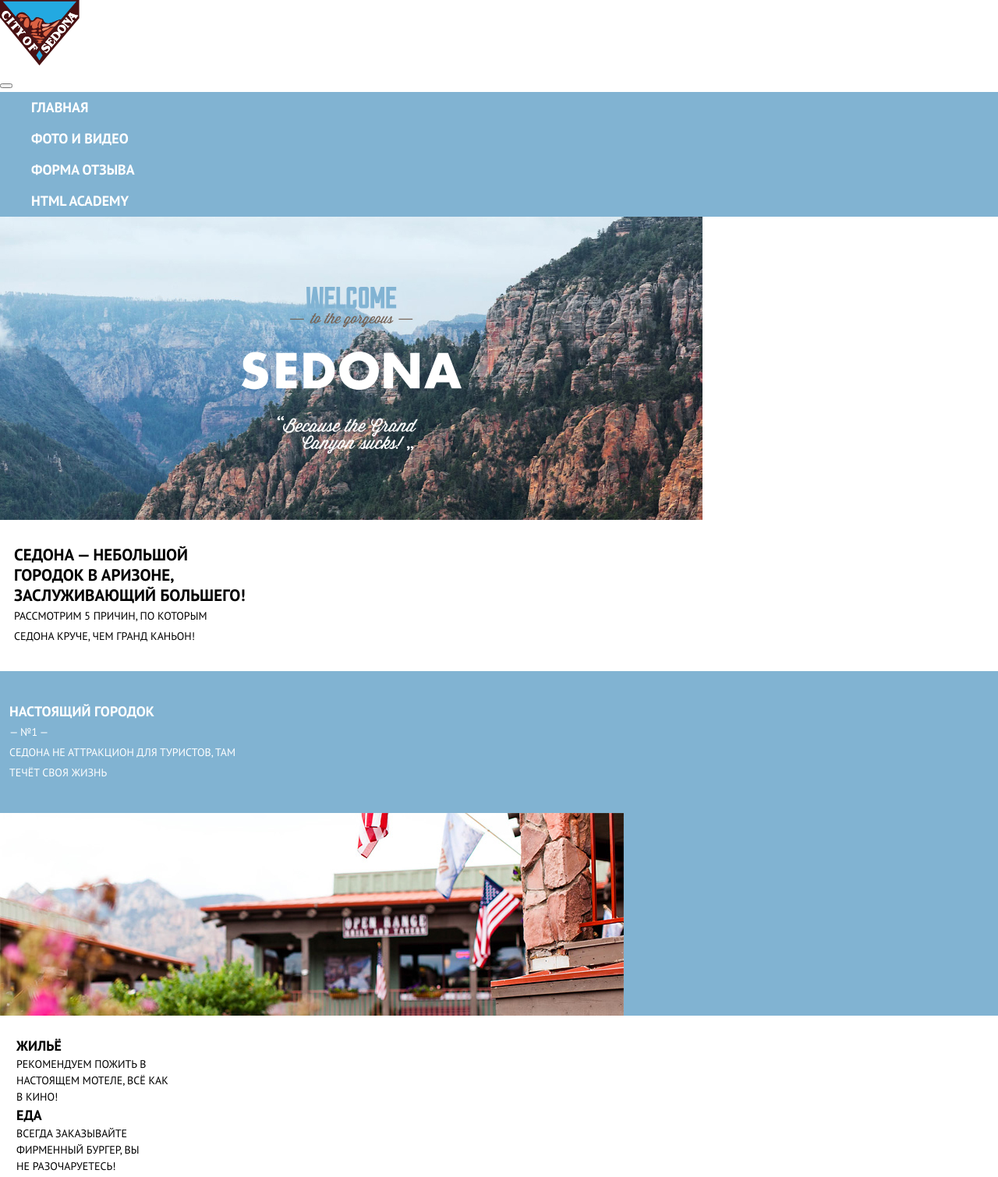
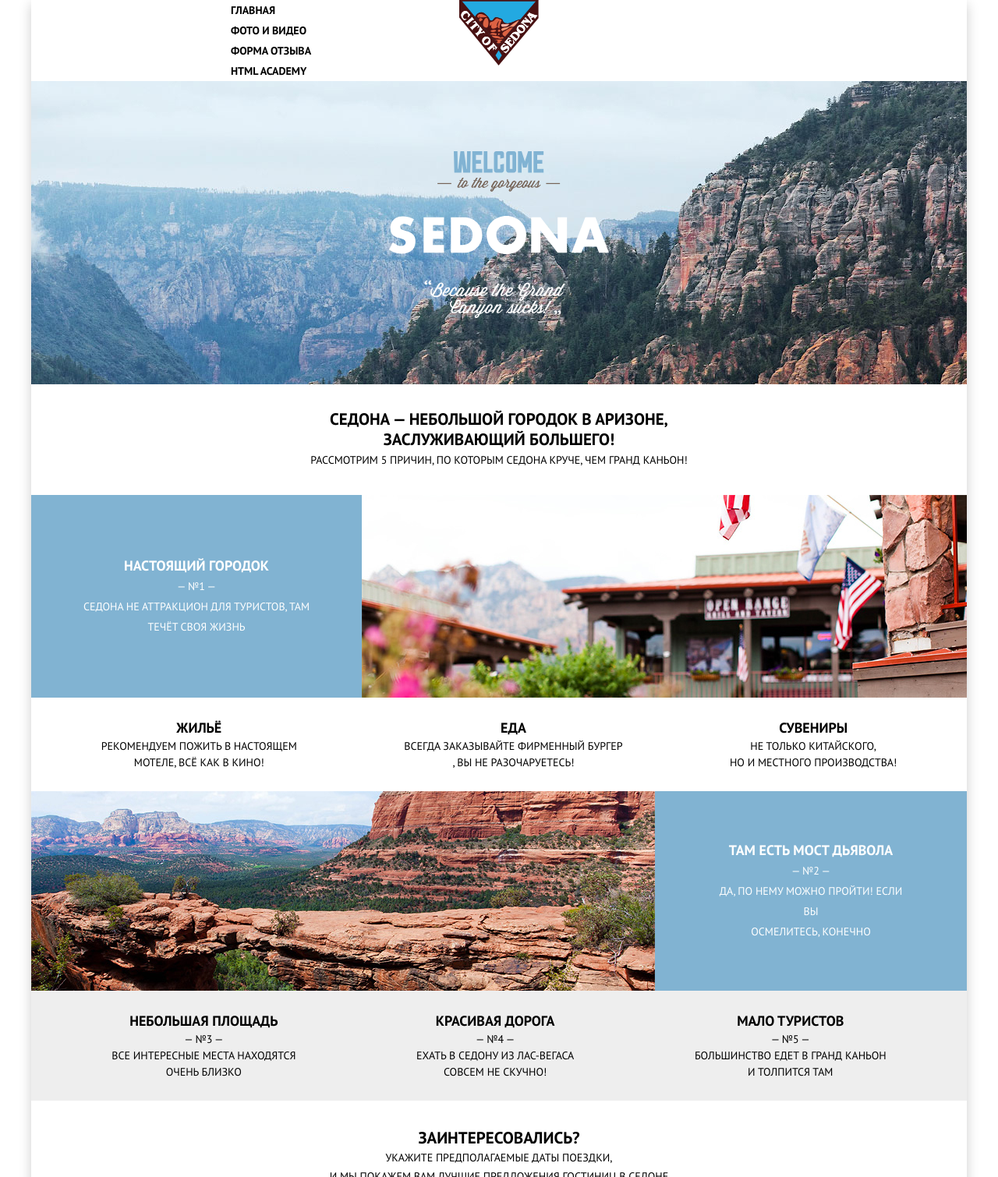
Before and after one commit to kaiere/1257821-sedona-22, a website: page source/index.html in a window 1280 px wide. Shown: the top 1510 px of the page at 78% size. Drawn offline with nearby package versions, Linux system fonts and the light colour scheme; files that its build step writes are made by us from their sources.

Commit message:
Добавили адаптивные сетки для главной страницы + небольшие коррективы

```diff
--- a/source/index.html
+++ b/source/index.html
@@ -2,6 +2,7 @@
 <html class="page" lang="ru">
   <head>
     <meta charset="utf-8">
+    <meta name="viewport" content="width=device-width, initial-scale=1">
     <title>HTML Academy: Седона</title>
     <link href="css/style.css" rel="stylesheet">
   </head>
@@ -42,8 +43,8 @@
       <section class="introduction">
         <h2 class="visually-hidden">Почему Седона</h2> <!--Смысловой заголовок секции, потом скроем-->
         <div class="introduction__wrapper">
-          <h3 class="introduction__header">Седона — небольшой<br> городок в Аризоне,<br> заслуживающий большего!</h3>
-          <p class="introduction__text">Рассмотрим 5 причин, по которым<br> Седона круче, чем гранд каньон!</p>
+          <h3 class="introduction__header">Седона — небольшой городок в Аризоне,<br> заслуживающий большего!</h3>
+          <p class="introduction__text">Рассмотрим 5 причин, по которым Седона круче, чем гранд каньон!</p>
         </div>
       </section>
 
@@ -64,15 +65,15 @@
         <ul class="features__list"> <!--В мобильной версии пункт с едой идет самым последним. В планшетной и комп - вторым, оставила порядок как в них-->
           <li class="features__item features-house"> <!--Доп класс для иконки-->
             <h3 class="features__header">Жильё</h3>
-            <p class="features__text">Рекомендуем пожить в<br> настоящем мотеле, всё как<br> в кино!</p>
+            <p class="features__text">Рекомендуем пожить в настоящем<br> мотеле, всё как в кино!</p>
           </li>
           <li class="features__item features-food"> <!--Доп класс для иконки-->
             <h3 class="features__header">Еда</h3>
-            <p class="features__text">Всегда заказывайте<br> фирменный бургер, вы<br> не разочаруетесь!</p>
+            <p class="features__text">Всегда заказывайте фирменный бургер<br>, вы не разочаруетесь!</p>
           </li>
           <li class="features__item features-gifts"> <!--Доп класс для иконки-->
             <h3 class="features__header">Сувениры</h3>
-            <p class="features__text">Не только китайского, но и<br> местного производства!</p>
+            <p class="features__text">Не только китайского,<br> но и местного производства!</p>
           </li>
         </ul>
         </div>
@@ -115,14 +116,16 @@
       <section class="hotel-search">
         <div class="hotel-search__wrapper">
           <h2 class="hotels-search__header">Заинтересовались?</h2>
-          <p class="hotels-search__text">Укажите предполагаемые даты<br> поездки, и мы покажем вам лучшие<br> предложения гостиниц в Седоне</p>
+          <p class="hotels-search__text">Укажите предполагаемые даты поездки,<br> и мы покажем вам лучшие предложения гостиниц в Седоне</p>
         </div>
+        <div class="button__wrapper">
          <button class="hotel-search__button" type="button">Найти гостиницу</button>
+        </div>
       </section>
 
       <section class="map">
         <h2 class="visually-hidden">Карта города</h2> <!--Смысловой заголовок секции, потом скроем-->
-        <img class="map__image" src="img/map-mobile.jpg" width="320" height="350" alt="Карта расположения города">
+        <div class="map__image"></div>
       </section>
     </main>
 
--- a/source/sass/colors.scss
+++ /dev/null
@@ -1,5 +0,0 @@
-$basic-white: #ffffff;
-$basic-blue: #81b3d2;
-$basic-black: #000000;
-$basic-light-grey: #eeeeee;
-$form-light-grey: #f2f2f2;
--- a/source/sass/features.scss
+++ b/source/sass/features.scss
@@ -2,6 +2,10 @@
   list-style-type: none;
   margin: 0;
   padding: 0;
+}
+
+.features__item {
+  margin: auto;
 }
 
 .features__wrapper {
@@ -27,3 +31,14 @@
   text-transform: uppercase;
   margin: 0;
 }
+
+@media (min-width: $tablet-width) {
+  .features__list {
+    display: flex;
+    justify-content: space-between;
+  }
+
+  .features__item {
+    text-align: center;
+  }
+}
--- a/source/sass/first-reason.scss
+++ b/source/sass/first-reason.scss
@@ -15,6 +15,7 @@
   line-height: 26px;
   text-transform: uppercase;
   margin: 0;
+  text-align: center;
 }
 
 .first-reason__number,
@@ -26,10 +27,35 @@
   line-height: 26px;
   text-transform: uppercase;
   margin: 0;
+  text-align: center;
 }
 
 .first-reason__image {
-  background-image: url("../img/photo-city1.jpg");
+  background-image: url("../img/photo-city-1.jpg");
   background-repeat: no-repeat;
   min-height: 260px;
 }
+
+@media (min-width: $tablet-width) {
+  .first-reason {
+    min-width: 768px;
+    display: grid;
+    grid-template-columns: 1fr 2fr;
+  }
+
+  .first-reason__wrapper {
+    width: 256px;
+    margin: auto;
+  }
+}
+
+@media (min-width: $desktop-width) {
+  .first-reason {
+    min-width: 1200px;
+  }
+
+  .first-reason__wrapper {
+    width: 400px;
+    margin: auto;
+  }
+}
--- a/source/sass/footer.scss
+++ b/source/sass/footer.scss
@@ -27,3 +27,10 @@
   text-transform: uppercase;
   margin: 0;
 }
+
+@media (min-width: $tablet-width) {
+  .page-footer__wrapper {
+    display: flex;
+    justify-content: space-between;
+  }
+}
--- a/source/sass/global.scss
+++ b/source/sass/global.scss
@@ -7,6 +7,7 @@
   line-height: 26px;
   font-weight: 700;
   color: $basic-black;
+  min-width: 320px;
 }
 
 a {
@@ -20,3 +21,11 @@ a {
   height: 1px;
   margin: -1px;
 }
+
+@media (min-width: $desktop-width) {
+  .page__body {
+    width: 1200px;
+    margin: 0 auto;
+    box-shadow: 0 5px 15px $basic-shadow;
+  }
+}
--- a/source/sass/hotel-search.scss
+++ b/source/sass/hotel-search.scss
@@ -10,6 +10,7 @@
   line-height: 26px;
   text-transform: uppercase;
   margin: 0;
+  text-align: center;
 }
 
 .hotels-search__text {
@@ -20,6 +21,12 @@
   line-height: 24px;
   text-transform: uppercase;
   margin: 0;
+  text-align: center;
+}
+
+.button__wrapper {
+  display: flex;
+  justify-content: center;
 }
 
 .hotel-search__button {
@@ -36,3 +43,9 @@
   border-color: transparent;
   margin: 35px 20px;
 }
+
+@media (min-width: $tablet-width) {
+  .hotel-search__button {
+    width: 458px;
+  }
+}
--- a/source/sass/introduction.scss
+++ b/source/sass/introduction.scss
@@ -10,6 +10,7 @@
   line-height: 26px;
   text-transform: uppercase;
   margin: 0;
+  text-align: center;
 }
 
 .introduction__text {
@@ -20,4 +21,5 @@
   line-height: 26px;
   text-transform: uppercase;
   margin: 0;
+  text-align: center;
 }
--- a/source/sass/last-reasons.scss
+++ b/source/sass/last-reasons.scss
@@ -12,6 +12,10 @@
   padding: 0;
 }
 
+.last-reasons__item {
+  margin: auto;
+}
+
 .last-reasons__header {
   font-family: "PT Sans Bold", "Arial", sans-serif;
   font-style: normal;
@@ -20,6 +24,7 @@
   line-height: 26px;
   text-transform: uppercase;
   margin: 0;
+  text-align: center;
 }
 
 .last-reasons__number,
@@ -31,4 +36,12 @@
   line-height: 21px;
   text-transform: uppercase;
   margin: 0;
+  text-align: center;
 }
+
+@media (min-width: $tablet-width) {
+  .last-reasons__list {
+    display: flex;
+    justify-content: space-between;
+  }
+}
--- /dev/null
+++ b/source/sass/map.scss
@@ -0,0 +1,19 @@
+.map__image {
+  background-image: url("../img/map-desktop.jpg");
+  background-repeat: no-repeat;
+  min-height: 350px;
+}
+
+@media (min-width: $tablet-width) {
+  .map__image {
+    min-width: 768px;
+  }
+}
+
+@media (min-width: $desktop-width) {
+  .map__image {
+    background-image: url("../img/map-desktop.jpg");
+    background-repeat: no-repeat;
+    min-width: 1200px;
+  }
+}
--- a/source/sass/page-header.scss
+++ b/source/sass/page-header.scss
@@ -1,9 +1,17 @@
-.page__header {
+.page-header {
   background-color: $basic-white;
+  display: flex;
+  flex-direction: column;
+}
+
+.page-header__logo {
+  position: relative;
+  order: 2;
 }
 
 .main-nav__wrapper {
   background-color: $basic-blue;
+  min-width: 320px;
 }
 
 .main-nav__list {
@@ -20,3 +28,35 @@
   line-height: 40px;
   text-transform: uppercase;
 }
+
+@media (min-width: $tablet-width) {
+  .page-header__logo {
+    position: absolute;
+    left: 50%;
+    top: 0%;
+    transform: translateX(-50%);
+    z-index: 1;
+  }
+
+  .main-nav__wrapper {
+    display: flex;
+    justify-content: space-between;
+    width: 768px;
+    margin: 0 auto;
+    background-color: $basic-white;
+  }
+
+  .main-nav__link {
+    color: $basic-black;
+    font-family: "PT Sans Bold", "Arial", sans-serif;
+    font-style: normal;
+    font-weight: 700;
+    font-size: 14px;
+    line-height: 26px;
+    text-transform: uppercase;
+  }
+
+  .main-nav__toogle {
+    display: none;
+  }
+}
--- a/source/sass/second-reason.scss
+++ b/source/sass/second-reason.scss
@@ -15,6 +15,7 @@
   line-height: 26px;
   text-transform: uppercase;
   margin: 0;
+  text-align: center;
 }
 
 .second-reason__number,
@@ -26,10 +27,41 @@
   line-height: 26px;
   text-transform: uppercase;
   margin: 0;
+  text-align: center;
 }
 
 .second-reason__image {
   background-image: url("../img/photo-bridge1.jpg");
   background-repeat: no-repeat;
-  min-height: 260px;
+  min-height: 256px;
 }
+
+@media (min-width: $tablet-width) {
+  .second-reason {
+    min-width: 768px;
+    display: grid;
+    grid-template-columns: 2fr 1fr;
+  }
+
+  .second-reason__image {
+    grid-column: 1;
+    grid-row: 1;
+  }
+
+  .second-reason__wrapper {
+    grid-column: 2;
+    width: 256px;
+    margin: auto;
+  }
+}
+
+@media (min-width: $desktop-width) {
+  .second-reason {
+    min-width: 1200px;
+  }
+
+  .first-reason__wrapper {
+    width: 400px;
+    margin: auto;
+  }
+}
--- a/source/sass/style.scss
+++ b/source/sass/style.scss
@@ -1,6 +1,6 @@
 // Global
 
-@import "../sass/colors.scss";
+@import "../sass/variables.scss";
 @import "../sass/fonts.scss";
 @import "../sass/global.scss";
 
@@ -18,6 +18,7 @@
 @import "../sass/second-reason.scss";
 @import "../sass/last-reasons.scss";
 @import "../sass/hotel-search.scss";
+@import "../sass/map.scss";
 
 // Blocks (form)
 
--- /dev/null
+++ b/source/sass/variables.scss
@@ -0,0 +1,14 @@
+// Colors
+
+$basic-white: #ffffff;
+$basic-blue: #81b3d2;
+$basic-black: #000000;
+$basic-light-grey: #eeeeee;
+$form-light-grey: #f2f2f2;
+$basic-shadow: rgba(0, 1, 1, 0.2);
+
+// Viewport
+
+$tablet-width: 768px;
+$desktop-width: 1200px;
+$mobile-width-only: 767px;
--- a/source/sass/welcome.scss
+++ b/source/sass/welcome.scss
@@ -1,8 +1,8 @@
 .welcome {
   background-image: url("../img/back-mobile.jpg");
   background-color: $basic-blue;
-  width: 901px;
   min-height: 389px;
+  min-width: 320px;
   display: block;
   position: relative;
   background-repeat: no-repeat;
@@ -12,3 +12,9 @@
   padding-top: 90px;
   text-align: center;
 }
+
+@media (min-width: $tablet-width) {
+  .welcome {
+    background-image: url("../img/back-desktop.jpg");
+  }
+}
```
Also changed, not shown: source/img/back-desktop.jpg (added), source/img/logotype-desktop.svg (added), source/img/map-desktop.jpg (added), source/img/map-tablet.jpg (added), source/img/photo-city-1.jpg (renamed from source/img/photo-city1.jpg). Lines whose indentation alone changed are shown as unchanged.
